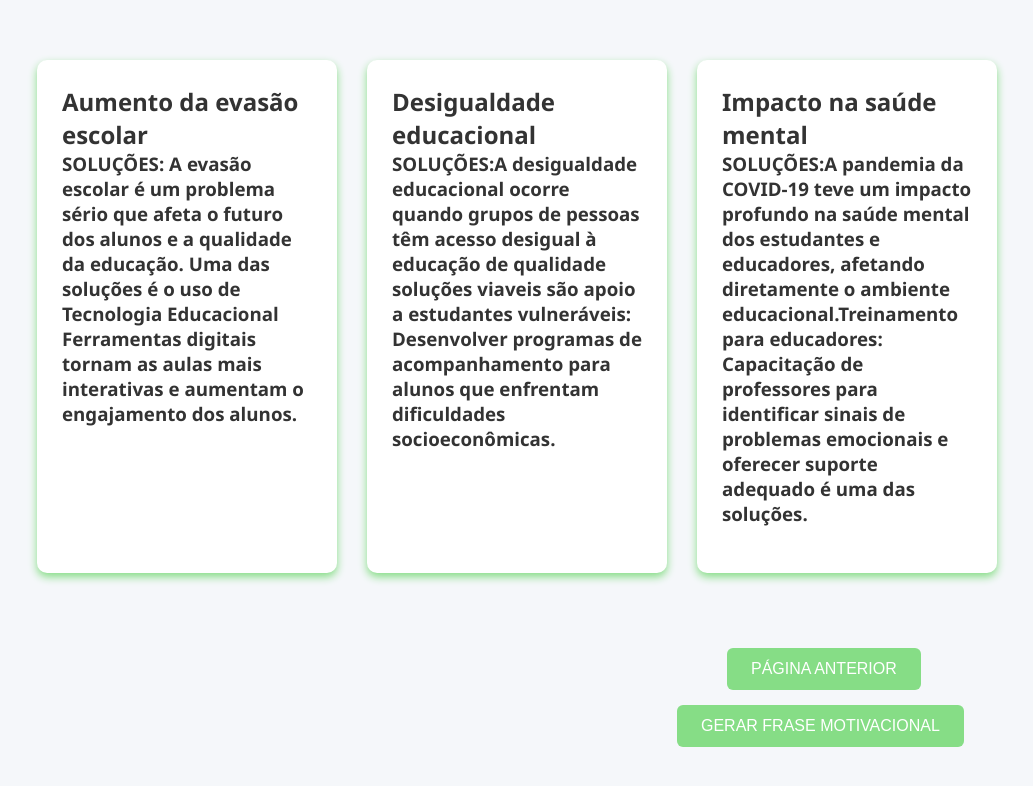
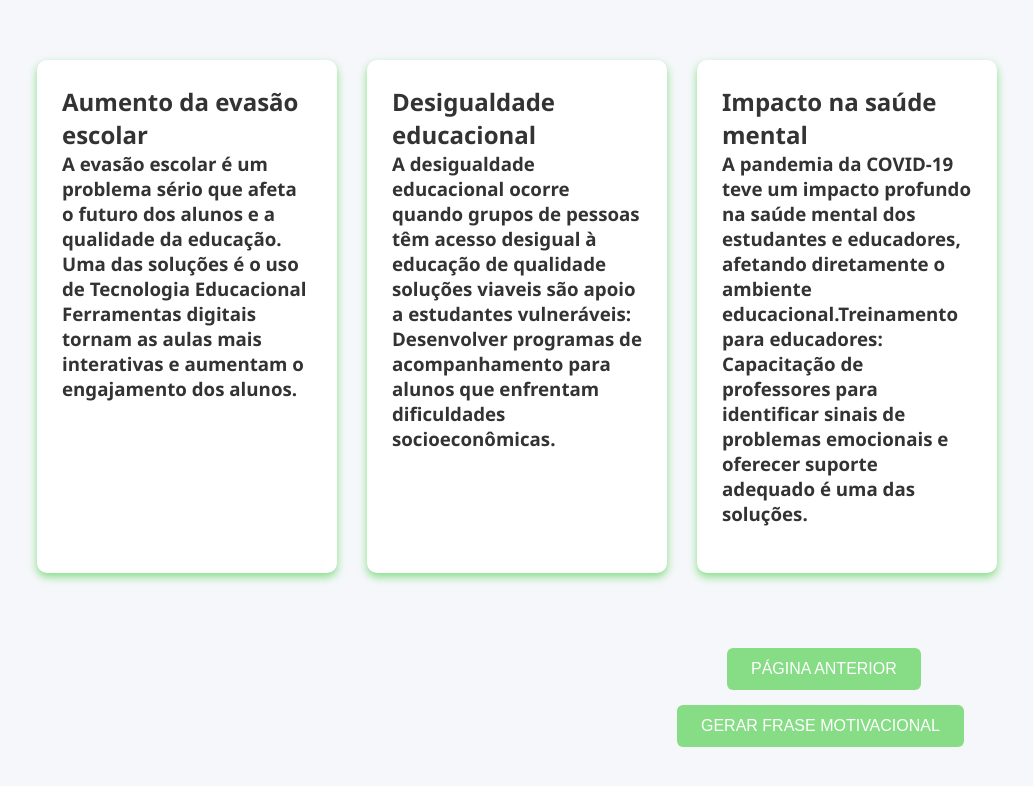
Before and after one commit to Vivianvazr/SABER-DIGITAL-1, a React (Vite) app: page / in a window 1280 px wide. Both pictures are taken after a click on the button "PRÓXIMA PÁGINA". Shown: the top 786 px of the page, without its empty margins (123-1156 px from the left). Built offline with nearby package versions, Linux system fonts and the light colour scheme.

Commit message:
Update indexp.jsx

```diff
--- a/src/components/Problematicas/indexp.jsx
+++ b/src/components/Problematicas/indexp.jsx
@@ -8,7 +8,6 @@ export default function Problematicas() {
                     Aumento da evasão escolar
                 </h2>
                 <h3>
-                    SOLUÇÕES:
                     A evasão escolar é um problema sério que afeta o futuro dos alunos e a qualidade da educação. Uma das soluções é o uso de Tecnologia Educacional Ferramentas digitais tornam as aulas mais interativas e aumentam o engajamento dos alunos.
                 </h3> <br />
             </div>
@@ -18,14 +17,14 @@ export default function Problematicas() {
                     Desigualdade educacional
                 </h2>
                 <h3>
-                    SOLUÇÕES:A desigualdade educacional ocorre quando grupos de pessoas têm acesso desigual à educação de qualidade soluções viaveis são apoio a estudantes vulneráveis: Desenvolver programas de acompanhamento para alunos que enfrentam dificuldades socioeconômicas.
+                  A desigualdade educacional ocorre quando grupos de pessoas têm acesso desigual à educação de qualidade soluções viaveis são apoio a estudantes vulneráveis: Desenvolver programas de acompanhamento para alunos que enfrentam dificuldades socioeconômicas.
 
                 </h3> <br />
                 </div>
                 <div className='bloco3'>
                     <h2>Impacto na saúde mental</h2>
                     <h3>
-                        SOLUÇÕES:A pandemia da COVID-19 teve um impacto profundo na saúde mental dos estudantes e educadores, afetando diretamente o ambiente educacional.Treinamento para educadores: Capacitação de professores para identificar sinais de problemas emocionais e oferecer suporte adequado é uma das soluções.
+                     A pandemia da COVID-19 teve um impacto profundo na saúde mental dos estudantes e educadores, afetando diretamente o ambiente educacional.Treinamento para educadores: Capacitação de professores para identificar sinais de problemas emocionais e oferecer suporte adequado é uma das soluções.
 
                     </h3> <br />
 
```
